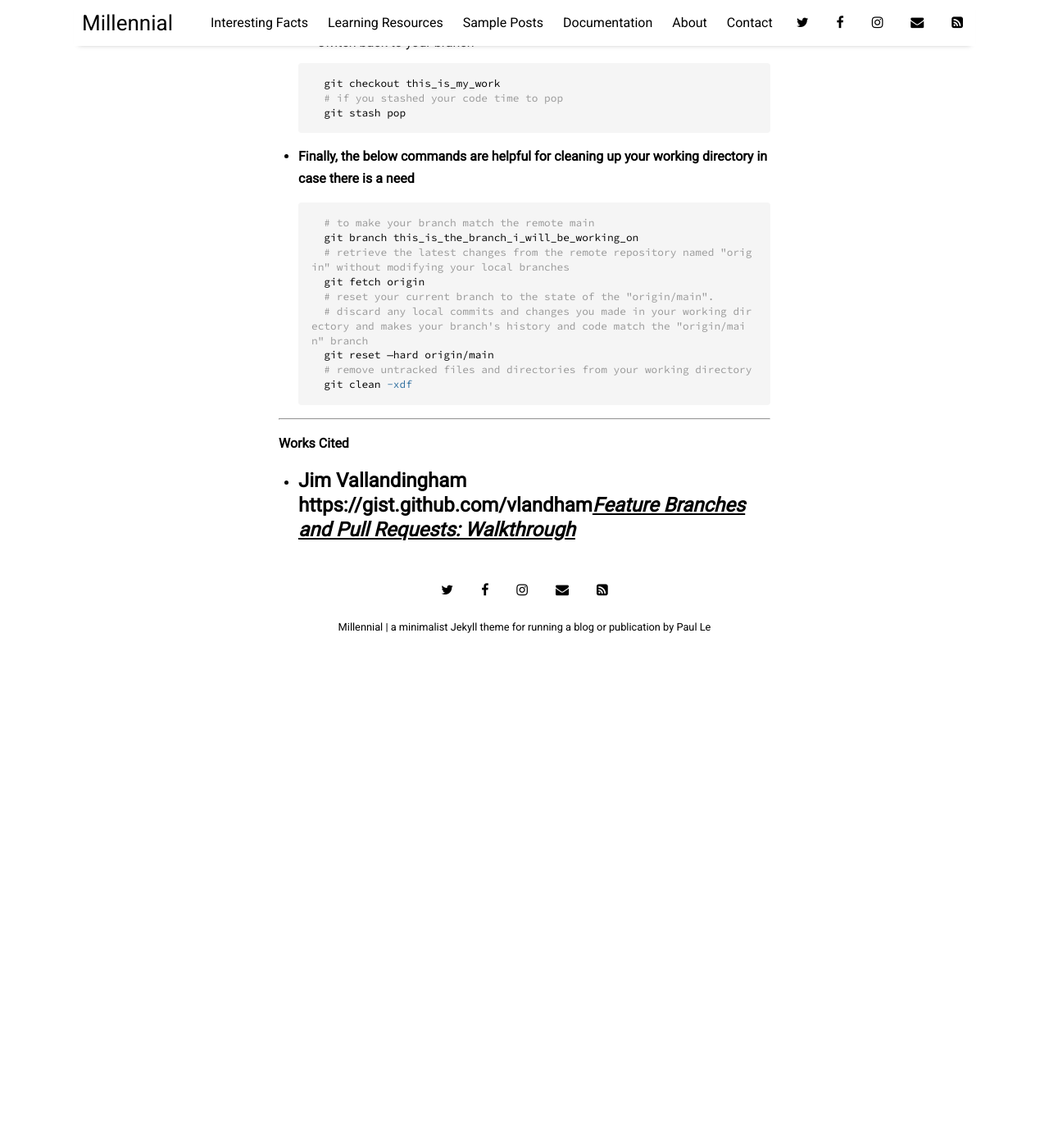
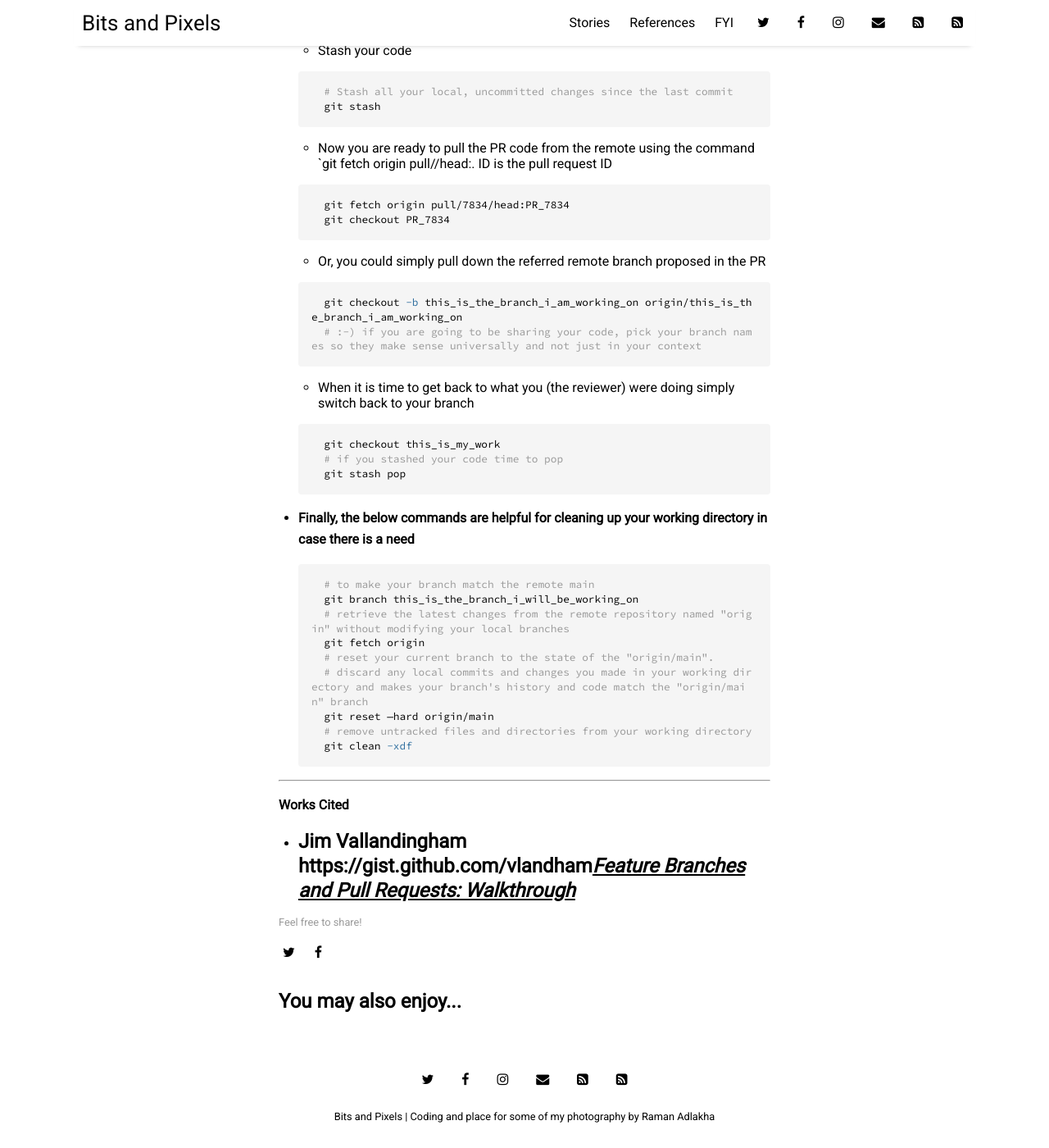
Before and after one commit to radlakha/radlakha.github.io, a Jekyll site: the page built from _posts/2023-04-04-working-with-repos-on-github.md, in a window 1280 px wide and 1400 px high, scrolled down 3464 px. Shown: the whole window at 82% size. Built offline with Jekyll 4.4.1, drawn with Linux system fonts in a browser that asks for light colours; nearby versions of some CDN libraries; our own code applies the rules of GitHub Pages for plain Markdown files; before the commit the page ends 4267 px from its top, so only the background shows below that; some of the changed text lies outside the part shown.

Commit message:
Customize Theme

```diff
--- a/_config.yml
+++ b/_config.yml
@@ -10,9 +10,9 @@ permalink:           /:title
 plugins:             [jekyll-paginate, jekyll-sitemap, jekyll-feed, jekyll-seo-tag]
 
 # Customise atom feed settings (this is where Jekyll-Feed gets configuration information)
-title:		           "Millennial"
-description:	       "a minimalist Jekyll theme for running a blog or publication"
-author:              "Paul Le"
+title:		           "Bits and Pixels"
+description:	       "Coding and place for some of my photography"
+author:              "Raman Adlakha"
 
 # RSS 2.0 can be used instead of Atom by uncommenting following two lines
 #feed:
--- a/_data/settings.yml
+++ b/_data/settings.yml
@@ -4,24 +4,21 @@ disqus:
   disqus_shortname: 'millennial-3'
 
 # If you are not using Google Analytics, please change 'google-ID' to an empty string
-google-ID: 'UA-112060364-2'
+google-ID: ''
 
 menu:
-- {name: 'Interesting Facts',  url: 'facts'}
-- {name: 'Learning Resources', url: 'resources'}
-- {name: 'Sample Posts',       url: 'sample-posts'}
-- {name: 'Documentation',      url: 'documentation'}
-- {name: 'About',              url: 'about'}
-- {name: 'Contact',            url: 'contact'}
+- {name: 'Stories',     url: 'stories'}
+- {name: 'References',  url: 'references'}
+- {name: 'FYI',         url: 'fyi'}
 
 # Available social icons are powered by Font Awesome, so you can use any icon that they offer
 social:
-- {icon: 'twitter', link:    'https://twitter.com/paululele'}
-- {icon: 'facebook', link:   'https://www.facebook.com/paululele'}
-- {icon: 'instagram', link:  'https://instagram.com/paululele'}
-- {icon: 'envelope', link:   'mailto:hello@paulle.ca'}
+- {icon: 'twitter', link:    'https://twitter.com/radlakha'}
+- {icon: 'facebook', link:   'https://www.facebook.com/radlakha'}
+- {icon: 'instagram', link:  'https://instagram.com/radlakha'}
+- {icon: 'envelope', link:   'mailto:raman .githubpages@adlakhas.com'}
 - {icon: 'rss-square', link: 'feed.xml'}
-# - {icon: 'rss-square', link: 'rss-feed.xml'}
+- {icon: 'rss-square', link: 'rss-feed.xml'}
 
 # Customize site text
 pagination:
--- a/Working_with_repos_on_GitHub.md
+++ b/_posts/2023-04-04-working-with-repos-on-github.md
@@ -1,3 +1,12 @@
+---
+layout: post
+title: "Working with Repos on GitHub"
+author: "Raman Adlakha"
+categories: story
+tags: [tag1,tag2]
+image: city-1.jpg
+---
+
 # Working with repos on GitHub
 
 Follow the below instructions to
--- a/pages/about.md
+++ b/pages/fyi.md
@@ -1,7 +1,7 @@
 ---
 layout: page
-title: About
-permalink: /about
+title: FYI
+permalink: /fyi
 ---
 
 Millennial is a minimalist Jekyll theme. The purpose of this theme is to provide a simple, clean, content-focused publishing platform for your publication site or blog. You can find everything you need to get started under documentation. For more information on how to install and use this theme, check out [the documentation]({{ site.github.url }}{% post_url 2016-10-10-getting-started %}).
```
Also changed, not shown: pages/documentation.md (deleted, +0 -6 lines), pages/references.md (added, +6 -0 lines), favicon.ico, pages/delme_contact.md (renamed from pages/contact.md), pages/delme_facts.md (renamed from pages/facts.md), pages/delme_resources.md (renamed from pages/resources.md), pages/stories.md (renamed from pages/sample-posts.md).
